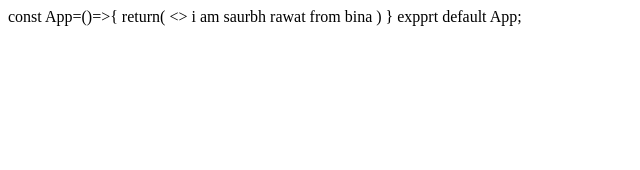
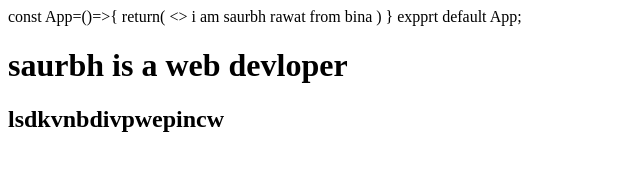
Before and after one commit to saurabh926/conflict, a plain HTML site: page index.html in a window 1280 px wide. Shown: the whole page, without its empty margins (0-640 px from the left). Drawn offline with Linux system fonts and the light colour scheme.

Commit message:
second commit

```diff
--- a/index.html
+++ b/index.html
@@ -3,7 +3,10 @@ const App=()=>{
         <>
         i am saurbh rawat
         from bina
+
         </>
     )
 }
 expprt default App;
+<h1> saurbh is a web devloper</h1>
+<h2>lsdkvnbdivpwepincw</h2>
```
